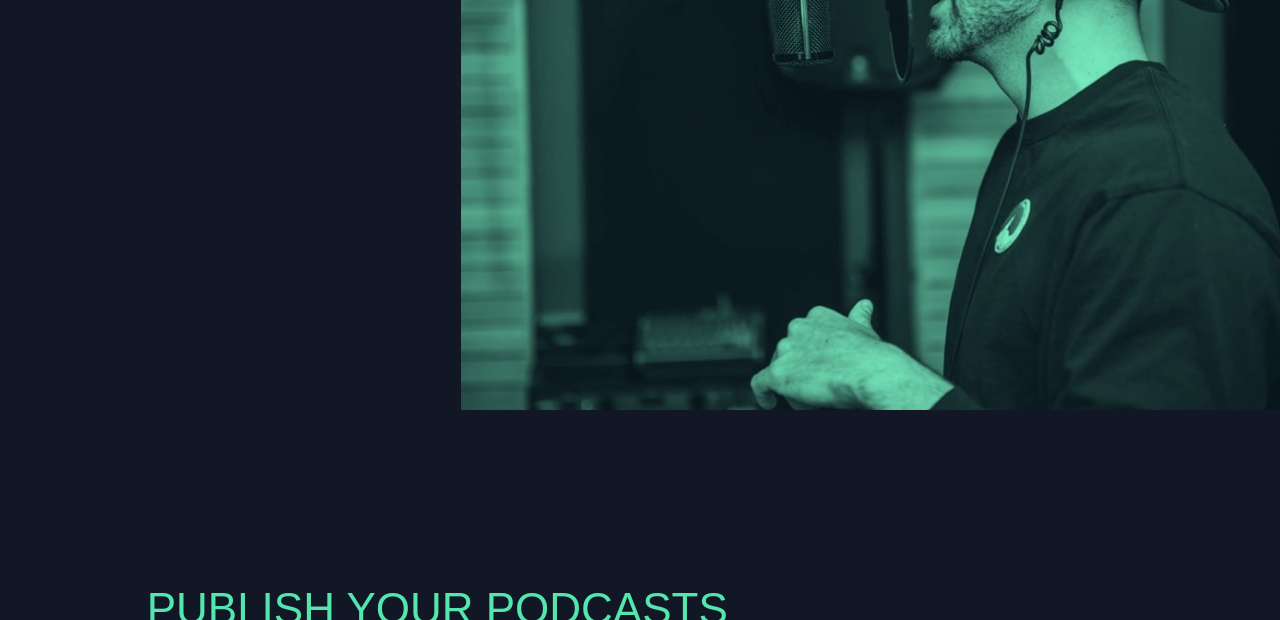
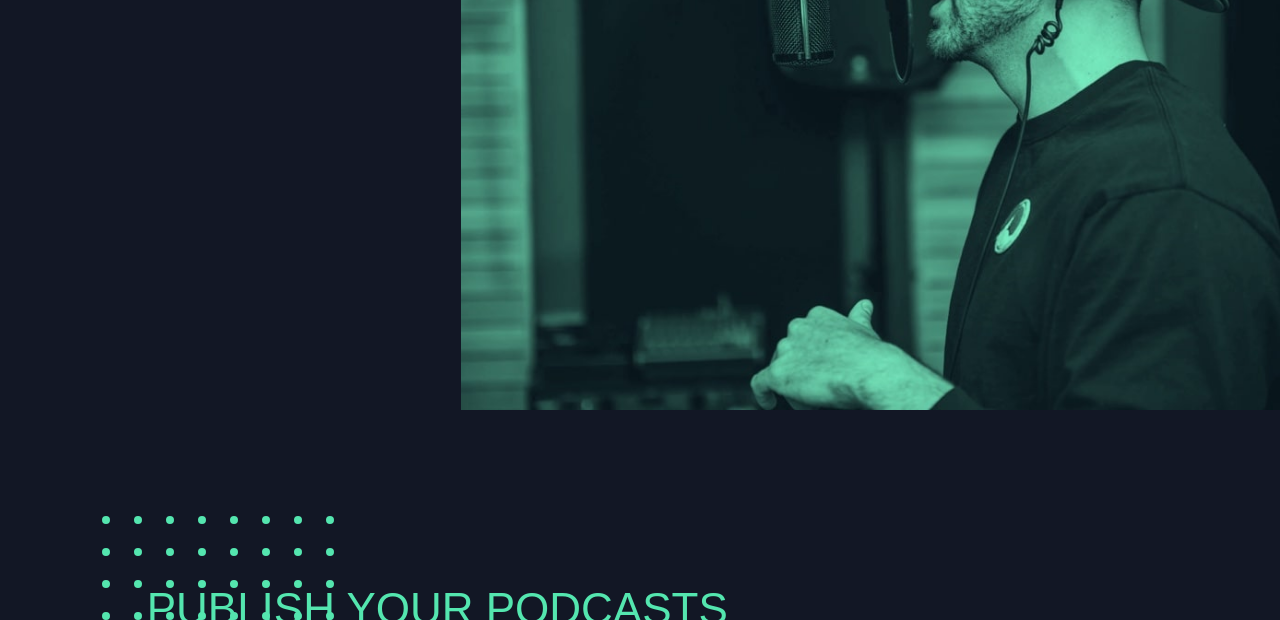
Before and after one commit to JosephMugo/pod-request-access-landing-page, a plain HTML site: page index.html in a window 1280 px wide. Shown: the part 180-800 px from the top of the page. Drawn offline with Linux system fonts and the light colour scheme; a web font is replaced by a local one.

Commit message:
add background pattern dots to Tablet view

```diff
--- a/index.html
+++ b/index.html
@@ -31,6 +31,6 @@
       </div>
     </div>
   </div>
-  <div id="bg-pattern-dots"></div>
+  <img id="bg-pattern-dots" src="./assets/desktop/bg-pattern-dots.svg"/>
 </body>
 </html>
--- a/styles.css
+++ b/styles.css
@@ -209,9 +209,10 @@ body {
     }
 
     #bg-pattern-dots {
-        background-image: url(./assets/desktop/bg-pattern-dots.svg);
-        background-repeat: no-repeat;
-        background-size: auto;
+        display: block;
+        position: absolute;
+        bottom: 0;
+        left: 8%;
         max-width: 232px;
         height: 104px;
     }
@@ -225,9 +226,6 @@ body {
     }
 
     #bg-pattern-dots {
-        background-image: url(./assets/desktop/bg-pattern-dots.svg);
-        background-repeat: no-repeat;
-        background-size: contain;
         max-width: 232px;
         height: 104px;
     }
```
